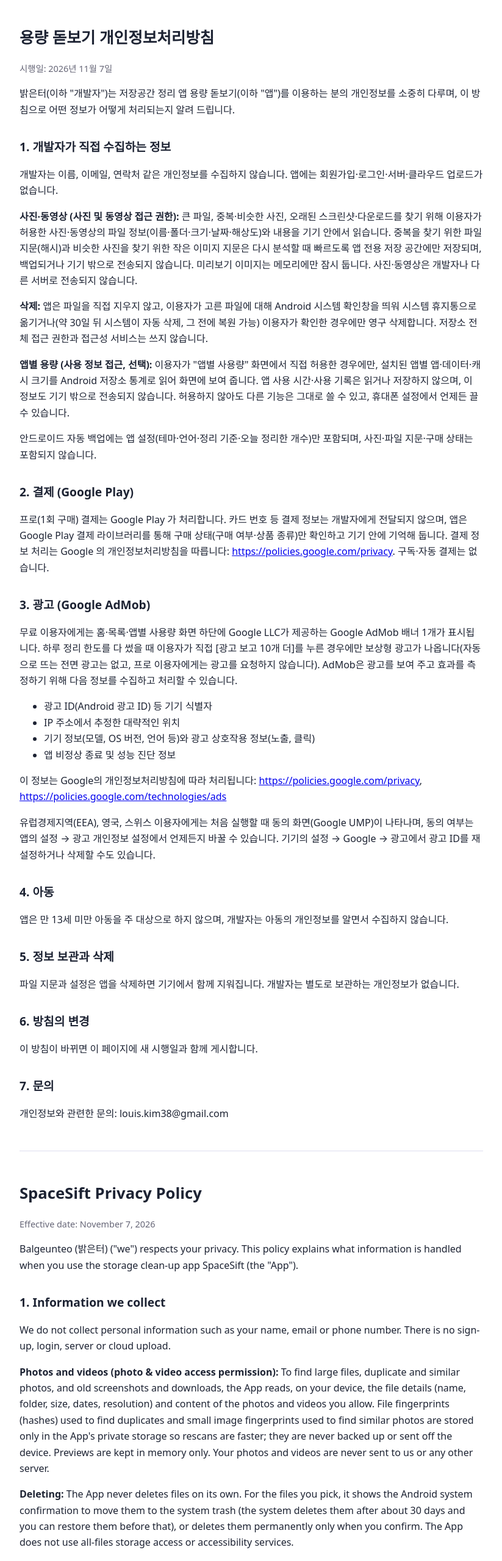
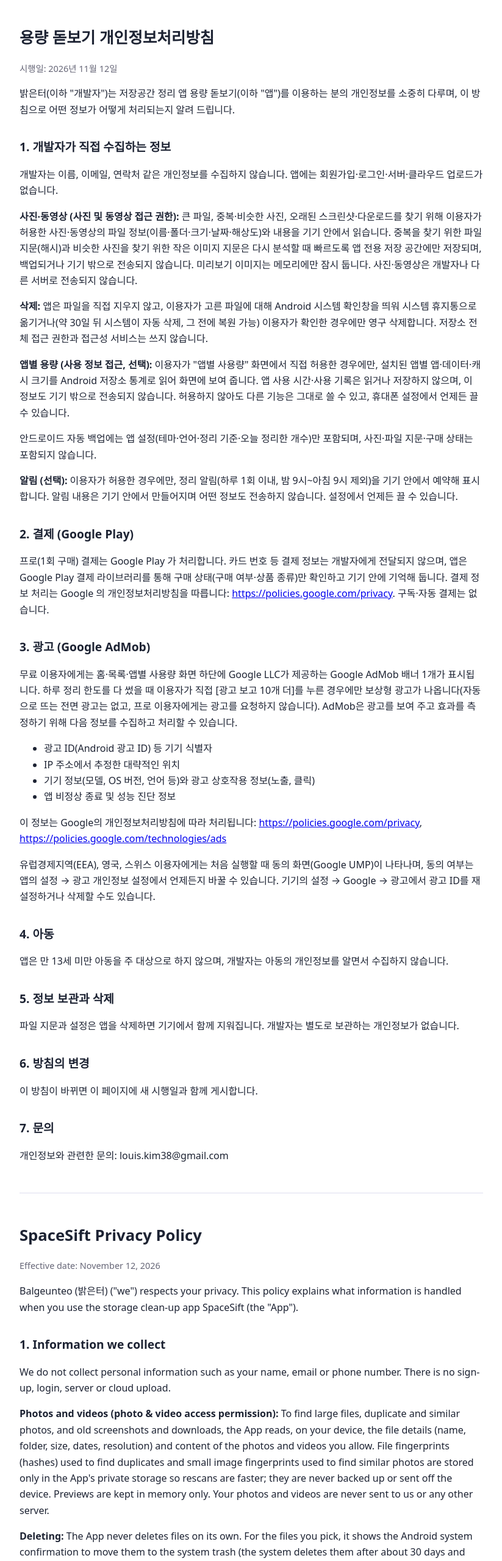
Before and after one commit to osemia/osemia.github.io, a plain HTML site: page space-scout/privacy.html in a window 1280 px wide. Shown: the top 2560 px of the page at 61% size, without its empty margins (228-1051 px from the left). Drawn offline with Linux system fonts and the light colour scheme.

Commit message:
space-scout privacy policy

```diff
--- a/space-scout/privacy.html
+++ b/space-scout/privacy.html
@@ -14,7 +14,7 @@
 <body>
 
 <h1>용량 돋보기 개인정보처리방침</h1>
-<p class="muted">시행일: 2026년 11월 7일</p>
+<p class="muted">시행일: 2026년 11월 12일</p>
 <p>밝은터(이하 "개발자")는 저장공간 정리 앱 용량 돋보기(이하 "앱")를 이용하는 분의 개인정보를 소중히 다루며, 이 방침으로 어떤 정보가 어떻게 처리되는지 알려 드립니다.</p>
 
 <h2>1. 개발자가 직접 수집하는 정보</h2>
@@ -24,6 +24,7 @@
 <p><b>앱별 용량 (사용 정보 접근, 선택):</b> 이용자가 "앱별 사용량" 화면에서 직접 허용한 경우에만, 설치된 앱별 앱·데이터·캐시 크기를 Android 저장소 통계로 읽어 화면에 보여 줍니다. 앱 사용 시간·사용 기록은 읽거나 저장하지 않으며, 이 정보도 기기 밖으로 전송되지 않습니다. 허용하지 않아도 다른 기능은 그대로 쓸 수 있고, 휴대폰 설정에서 언제든 끌 수 있습니다.</p>
 <p>안드로이드 자동 백업에는 앱 설정(테마·언어·정리 기준·오늘 정리한 개수)만 포함되며, 사진·파일 지문·구매 상태는 포함되지 않습니다.</p>
 
+<p><b>알림 (선택):</b> 이용자가 허용한 경우에만, 정리 알림(하루 1회 이내, 밤 9시~아침 9시 제외)을 기기 안에서 예약해 표시합니다. 알림 내용은 기기 안에서 만들어지며 어떤 정보도 전송하지 않습니다. 설정에서 언제든 끌 수 있습니다.</p>
 <h2>2. 결제 (Google Play)</h2>
 <p>프로(1회 구매) 결제는 Google Play 가 처리합니다. 카드 번호 등 결제 정보는 개발자에게 전달되지 않으며, 앱은 Google Play 결제 라이브러리를 통해 구매 상태(구매 여부·상품 종류)만 확인하고 기기 안에 기억해 둡니다. 결제 정보 처리는 Google 의 개인정보처리방침을 따릅니다: <a href="https://policies.google.com/privacy">https://policies.google.com/privacy</a>. 구독·자동 결제는 없습니다.</p>
 
@@ -53,7 +54,7 @@
 <hr>
 
 <h1>SpaceSift Privacy Policy</h1>
-<p class="muted">Effective date: November 7, 2026</p>
+<p class="muted">Effective date: November 12, 2026</p>
 <p>Balgeunteo (밝은터) ("we") respects your privacy. This policy explains what information is handled when you use the storage clean-up app SpaceSift (the "App").</p>
 
 <h2>1. Information we collect</h2>
@@ -63,6 +64,7 @@
 <p><b>Storage per app (usage access, optional):</b> Only if you grant it yourself from the "Storage by app" screen, the App reads each installed app's app, data and cache size through Android storage statistics and shows them on screen. It does not read or store app usage time or history, and this information never leaves the device. Everything else works without it, and you can turn it off anytime in your phone's settings.</p>
 <p>Android auto backup includes only App settings (theme, language, clean-up rules, today's clean-up count), never photos, file fingerprints or purchase status.</p>
 
+<p><b>Notifications (optional):</b> Only if you allow them, the App schedules clean-up reminders on your device (at most once a day, never between 9 PM and 9 AM). They are created on the device and nothing is sent anywhere. You can turn them off anytime in Settings.</p>
 <h2>2. Payments (Google Play)</h2>
 <p>The Pro one-time purchase is processed by Google Play. Payment details such as card numbers are never given to us; the App only checks the purchase status (whether and what was bought) through the Google Play Billing Library and remembers it on the device. Payment data is handled under Google's privacy policy: <a href="https://policies.google.com/privacy">https://policies.google.com/privacy</a>. There are no subscriptions or automatic charges.</p>
 
```
